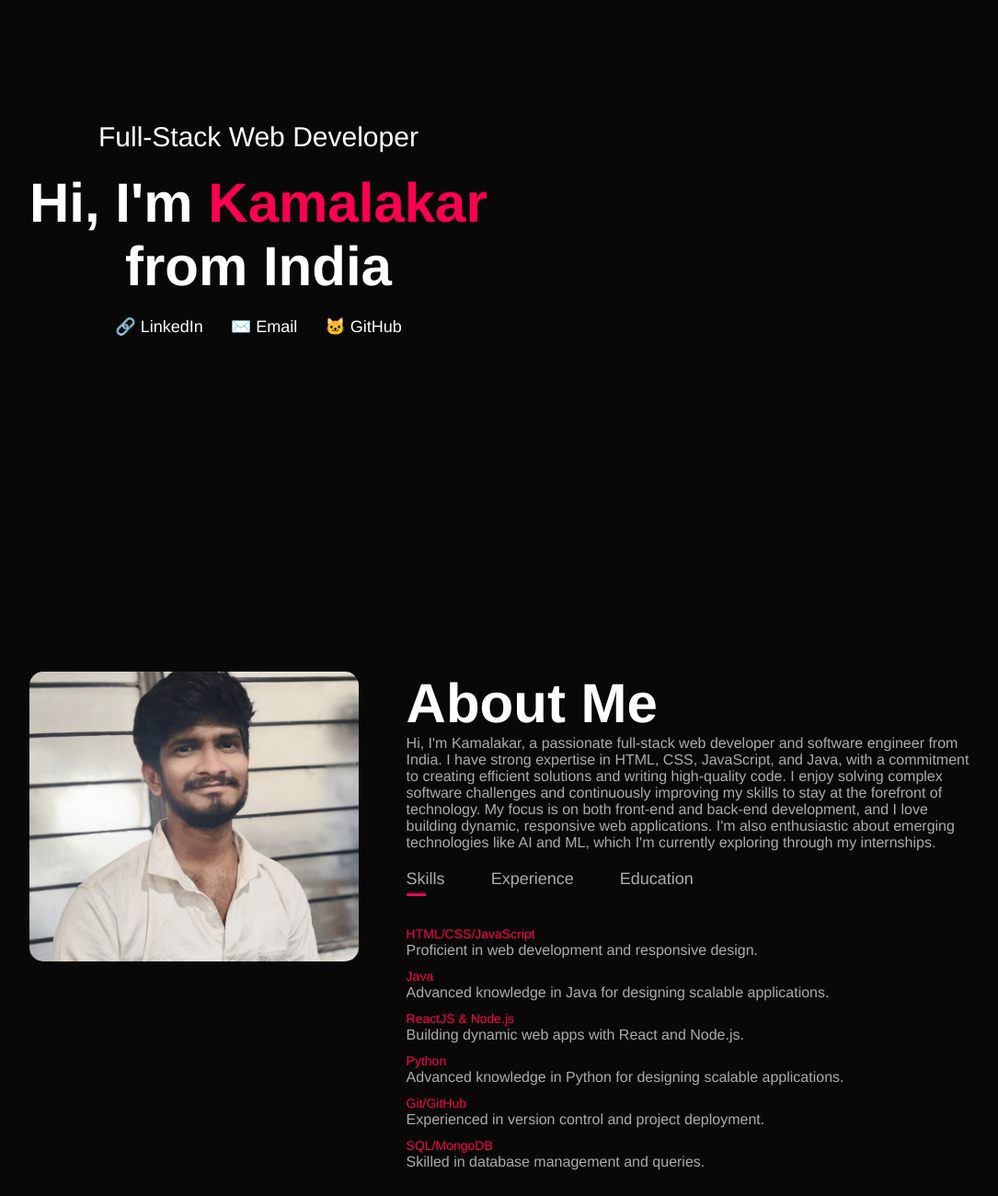
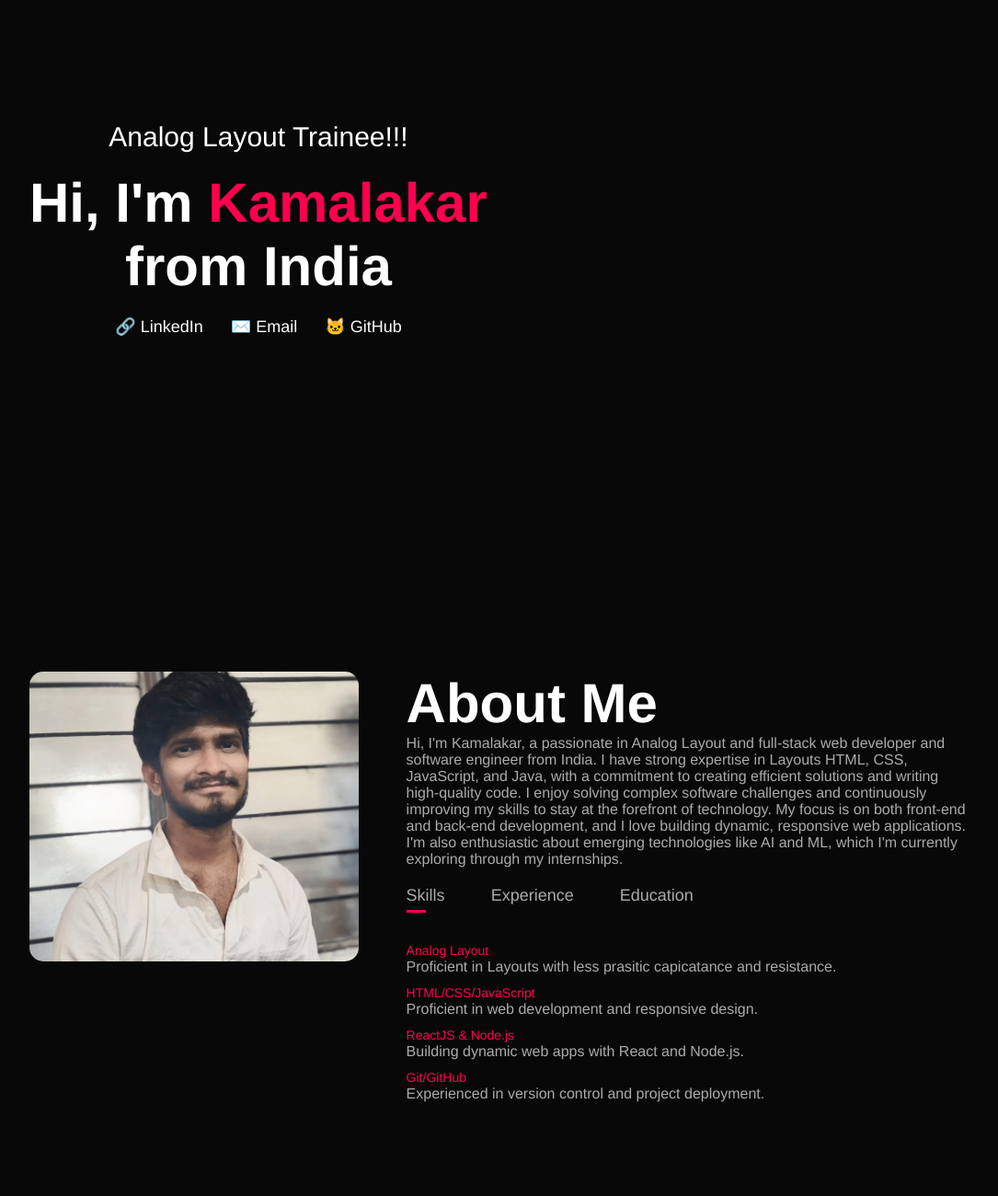
Before and after one commit to Kamalakar-455/kamalakar-website, a plain HTML site: page index.html in a window 1280 px wide. Shown: the part 160-1460 px from the top of the page at 92% size, without its empty margins (96-1181 px from the left). Drawn offline with Linux system fonts and the light colour scheme.

Commit message:
Update index.html

```diff
--- a/index.html
+++ b/index.html
@@ -28,7 +28,7 @@
 
             <nav>
             <div class="header-text" id="home">
-               <p class="profession">Full-Stack Web Developer</p>
+               <p class="profession">Analog Layout Trainee!!!</p>
                 <h1>Hi, I'm <span>Kamalakar</span> <br> from India</h1>
               <!-- Contact Links Section -->
 <div class="contact-links">
@@ -59,7 +59,7 @@
                 <div class="about-col-2">
                     <h1 class="sub-title">About Me</h1>
                     <p>
-                        Hi, I'm Kamalakar, a passionate full-stack web developer and software engineer from India. I have strong expertise in HTML, CSS, JavaScript, and Java, with a commitment to creating efficient solutions and writing high-quality code. I enjoy solving complex software challenges and continuously improving my skills to stay at the forefront of technology. My focus is on both front-end and back-end development, and I love building dynamic, responsive web applications. I'm also enthusiastic about emerging technologies like AI and ML, which I'm currently exploring through my internships.
+                        Hi, I'm Kamalakar, a passionate in Analog Layout and full-stack web developer and software engineer from India. I have strong expertise in Layouts HTML, CSS, JavaScript, and Java, with a commitment to creating efficient solutions and writing high-quality code. I enjoy solving complex software challenges and continuously improving my skills to stay at the forefront of technology. My focus is on both front-end and back-end development, and I love building dynamic, responsive web applications. I'm also enthusiastic about emerging technologies like AI and ML, which I'm currently exploring through my internships.
                     </p>
                     <div class="tab-titles">
                         <p class="tab-links active-link" onclick="opentab('skills')">Skills</p>
@@ -68,17 +68,15 @@
                     </div>
                     <div class="tab-contents active-tab" id="skills">
                         <ul>
-
+                             <li><span>Analog Layout</span><br>Proficient in Layouts with less prasitic capicatance and resistance.</li>
                             <li><span>HTML/CSS/JavaScript</span><br>Proficient in web development and responsive design.</li>
-                            <li><span>Java</span><br>Advanced knowledge in Java for designing scalable applications.</li>
-                            <li><span>ReactJS & Node.js</span><br>Building dynamic web apps with React and Node.js.</li>
-                            <li><span>Python</span><br>Advanced knowledge in Python for designing scalable applications.</li>
+                             <li><span>ReactJS & Node.js</span><br>Building dynamic web apps with React and Node.js.</li>
                             <li><span>Git/GitHub</span><br>Experienced in version control and project deployment.</li>
-                            <li><span>SQL/MongoDB</span><br>Skilled in database management and queries.</li>
-                        </ul>
+                         </ul>
                     </div>
                     <div class="tab-contents" id="experience">
                         <ul>
+                            <li><span>Jan 2025 -May 2025</span><br>Trainee at Moschip Academy of Silicon Systems </li>
                             <li><span>Aug 2024</span><br>Intern in AI, ML, and DS at IITD Black-Bucks</li>
                             <li><span>May 2024 - July 2024</span><br>Internship on Drones at Dronacharya Tech Hub</li>
                             <li><span>July 2023</span><br>Certification in Drones (Space Chase & AP Innovation Society)</li>
@@ -94,7 +92,7 @@
                                 <img src="./assets/dhanekula.jpeg" alt="Dhanekula Institute of Engineering and Technology" />
                                 <span>Bachelor of Technology</span><br>
                                 Electronics and Communication Engineering
-                                <p><strong>Dhanekula Institute of Engineering and Technology</strong> - CGPA: 8.3 | currently</p>
+                                <p><strong>Dhanekula Institute of Engineering and Technology</strong> - CGPA: 8.4</p>
                             </li>
                             <li>
                                 <img src="./assets/svl.jpeg" alt="S.V.L. Kranthi Junior College" />
```
